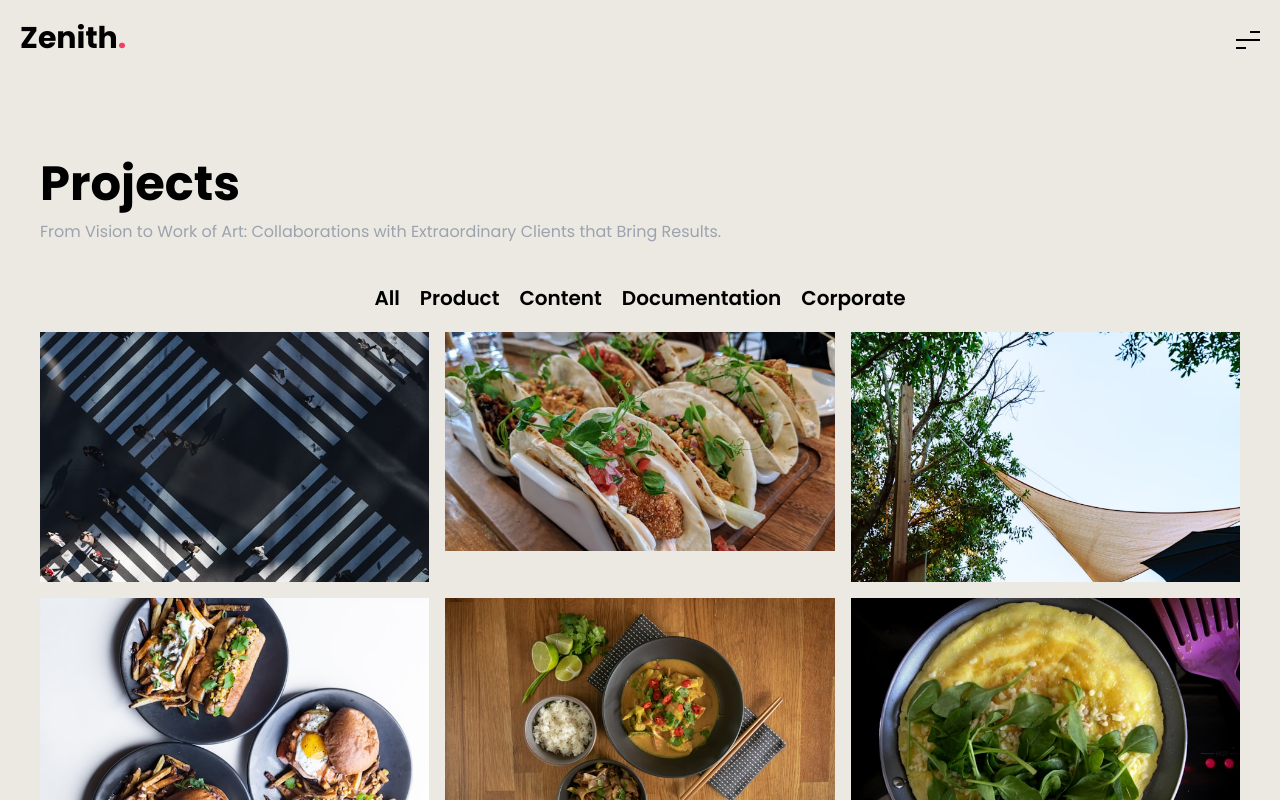
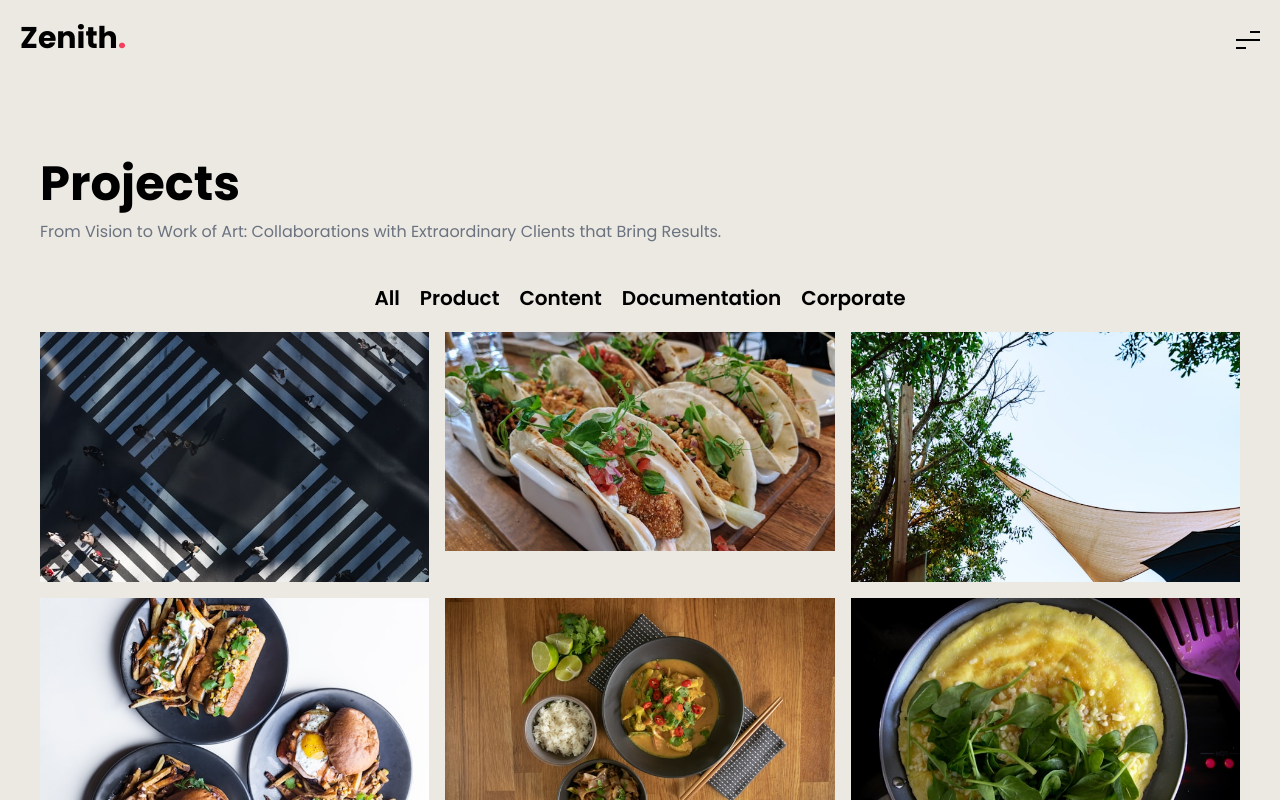
Before and after one commit to arqiarkaan/zenith-photography, a plain HTML site: page pages/projects.html in a window 1280 px wide. Shown: the top 800 px of the page. Drawn offline with nearby package versions, Linux system fonts and the light colour scheme.

Commit message:
fix grex color 400 to 500

```diff
--- a/pages/projects.html
+++ b/pages/projects.html
@@ -90,7 +90,7 @@
         <h1 class="text-5xl font-bold mb-3 max-sm:text-3xl">
           Projects
         </h1>
-        <span class="text-gray-400 max-sm:text-sm"
+        <span class="text-gray-500 max-sm:text-sm"
           >From Vision to Work of Art: Collaborations with Extraordinary Clients that Bring Results.
         </span>
       </div>
```
Also changed, not shown: pages/service.html (+1 -1 lines).
